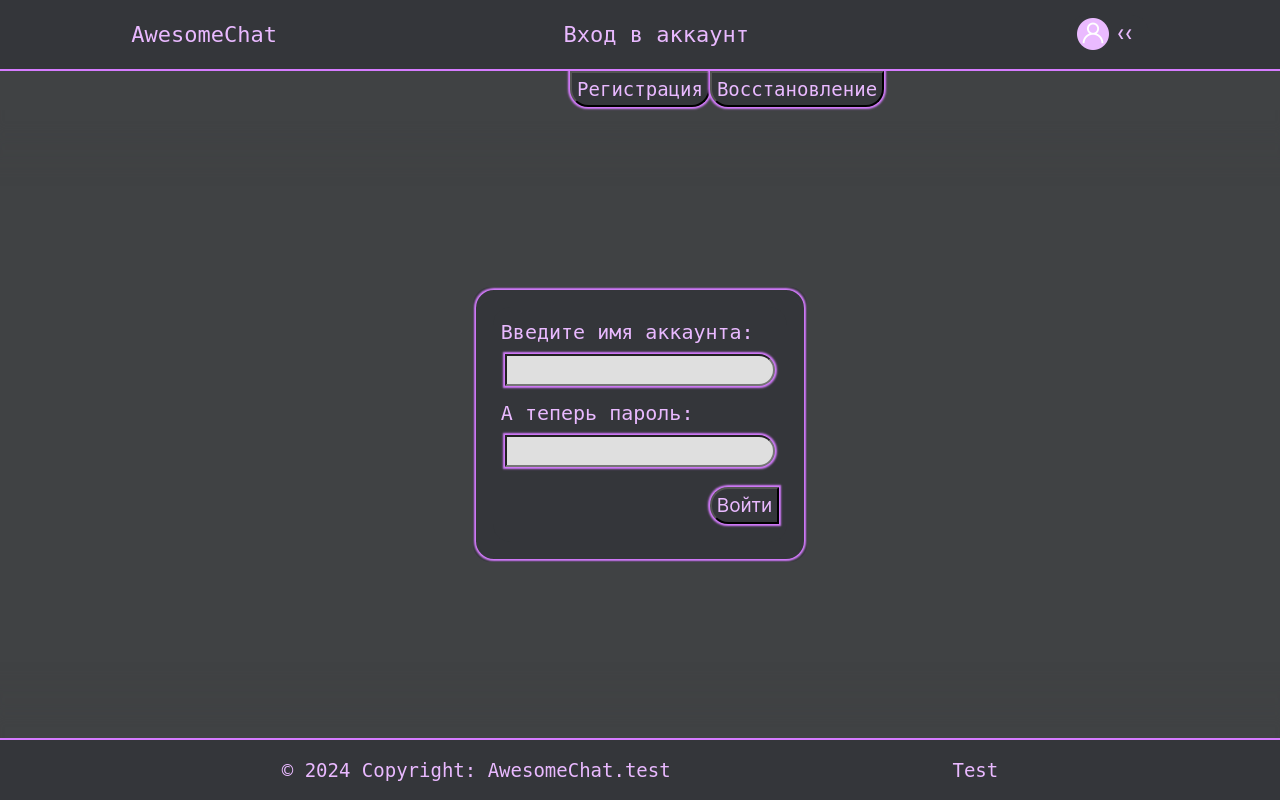
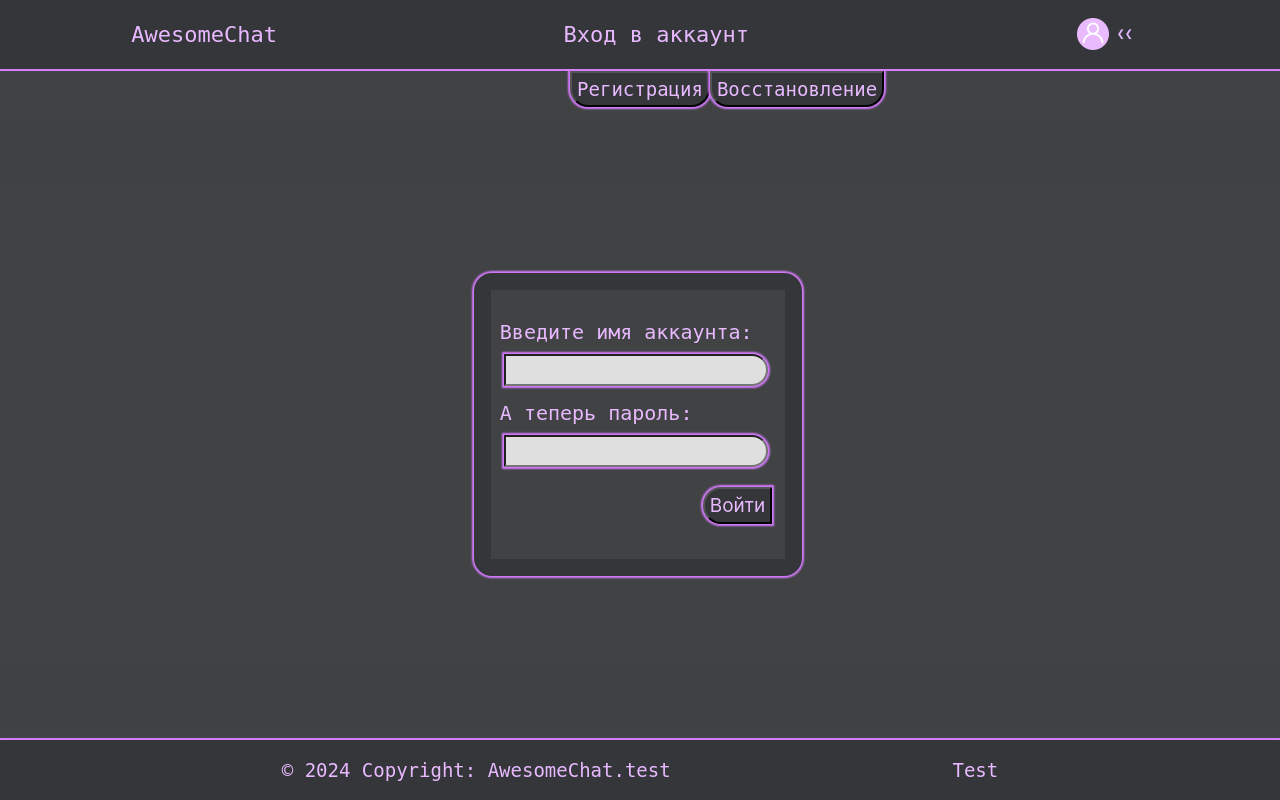
Before and after one commit to Marator2K07/Web-chat, a React (Create React App) app in the folder frontend/: page / in a window 1280 px wide. Built offline with nearby package versions, Linux system fonts and the light colour scheme.

Commit message:
Корректировки в дизайне компонента прокрутки.

```diff
--- a/frontend/src/App.css
+++ b/frontend/src/App.css
@@ -88,9 +88,13 @@
   --communication_block_max_height: 55vh;
 
   --border_width: 2px;
-  --border_scrollable_width: 3px;
   --border_radius: 18px;
   --border_radius_small: 9px;
+
+  --scrollable_padding_top: 20px;
+  --scrollable_padding_down: 20px;
+  --scrollable_padding_right: 8px;
+  --scrollable_padding_left: 4px;
 
   --h2_font_family: DejaVu Sans Mono, monospace;
   --h2_font_weight: 500;
--- a/frontend/src/components/Helper/Scrollable/Scrollable.module.css
+++ b/frontend/src/components/Helper/Scrollable/Scrollable.module.css
@@ -1,10 +1,12 @@
 .Scrollable {
-    background-color: var(--background_second_color);
+    background-color: var(--background_main_color);
     max-height: var(--all_blocks_max_height);
-    border-radius: var(--border_radius);
     overflow: auto;
     overflow-x: hidden;
-    padding: var(--border_scrollable_width);
+    padding-top: var(--scrollable_padding_top);
+    padding-bottom: var(--scrollable_padding_down);
+    padding-right: var(--scrollable_padding_right);
+    padding-left: var(--scrollable_padding_left);
 }
 
 .Scrollable::-webkit-scrollbar {
```
